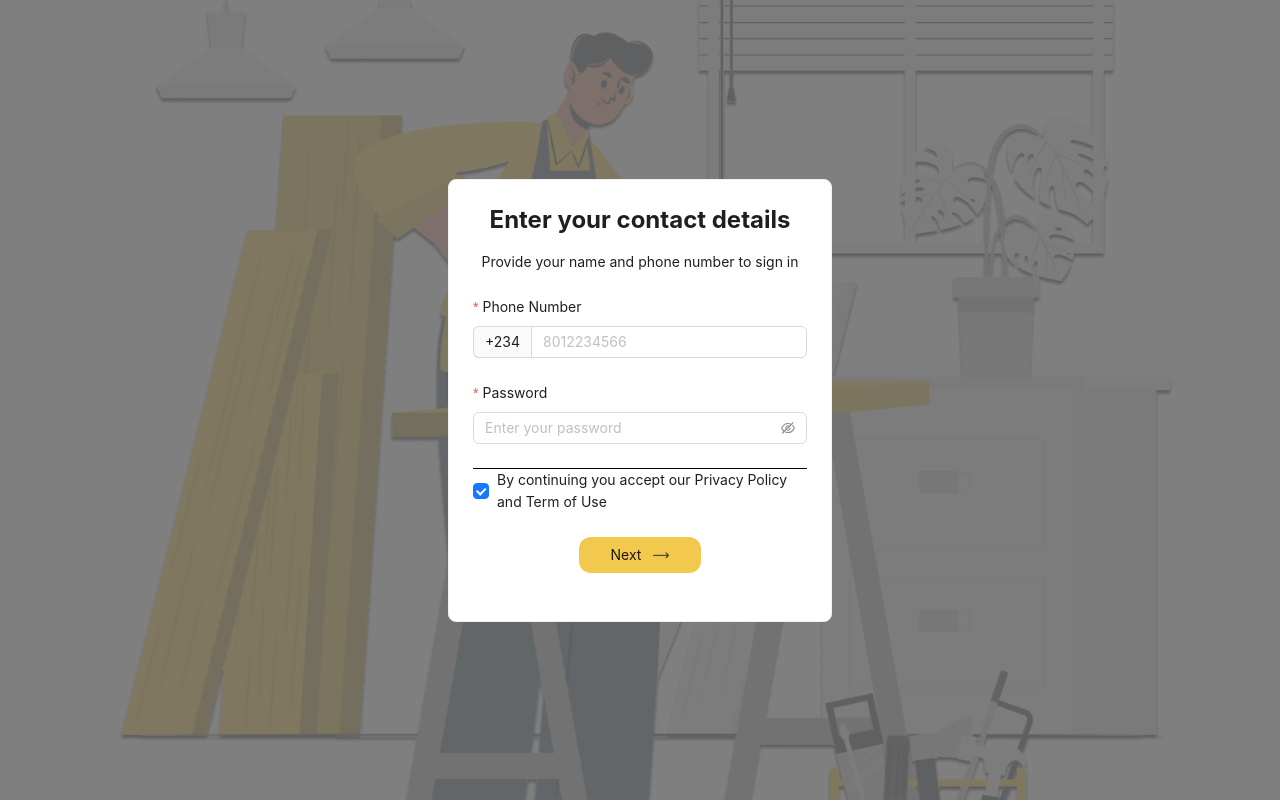
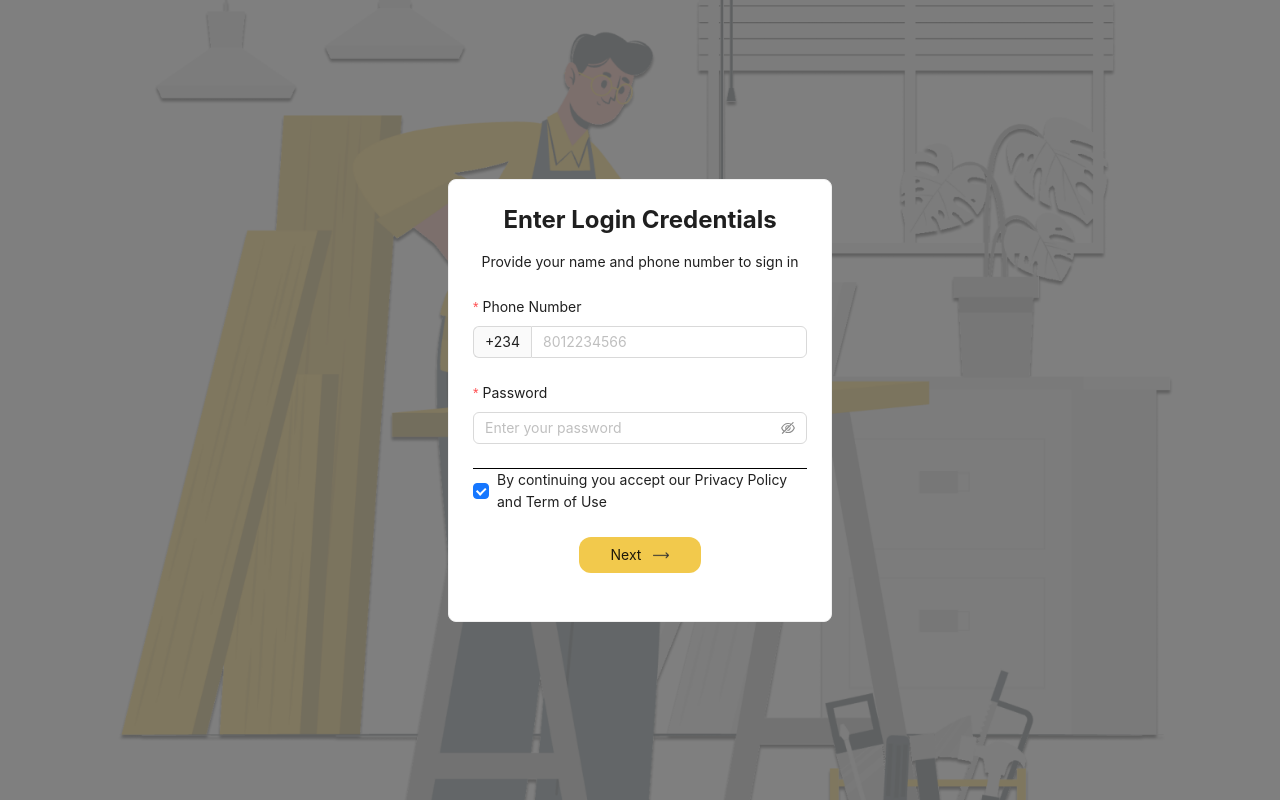
Before and after one commit to emmasam1/cutlist, a React (Vite) app: page /login in a window 1280 px wide. Built offline with nearby package versions, Linux system fonts and the light colour scheme.

Commit message:
login screen fixed

```diff
--- a/src/pages/auth/Login.jsx
+++ b/src/pages/auth/Login.jsx
@@ -27,7 +27,7 @@ const Login = () => {
       <div className="relative z-10 w-full sm:w-auto max-w-sm">
         <Card className="w-full">
           <h1 className="text-center text-2xl md:text-2xl font-bold mb-4">
-            Enter your contact details
+            Enter Login Credentials
           </h1>
           <p className="text-center md:text-sm text-sm mb-6">
             Provide your name and phone number to sign in
```
